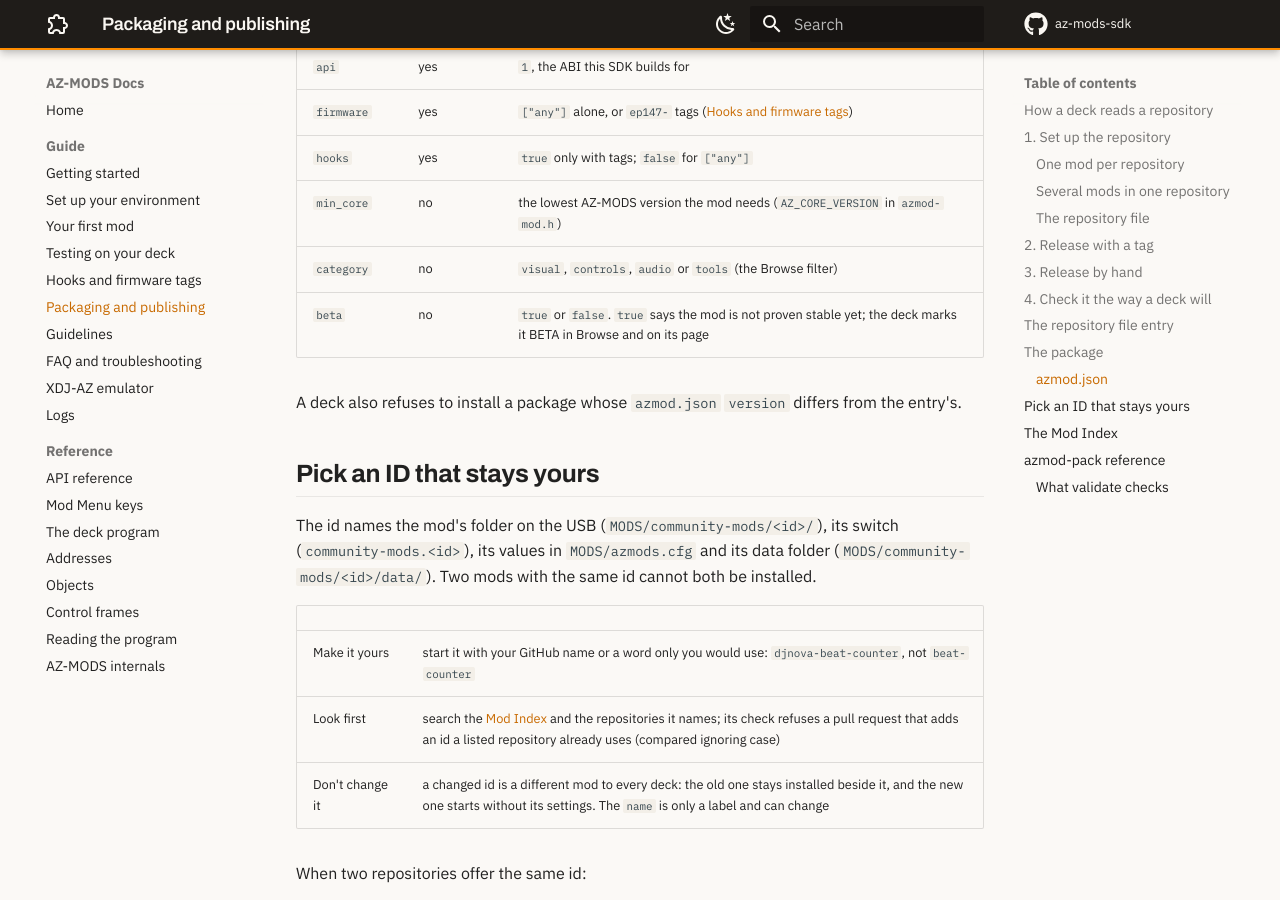
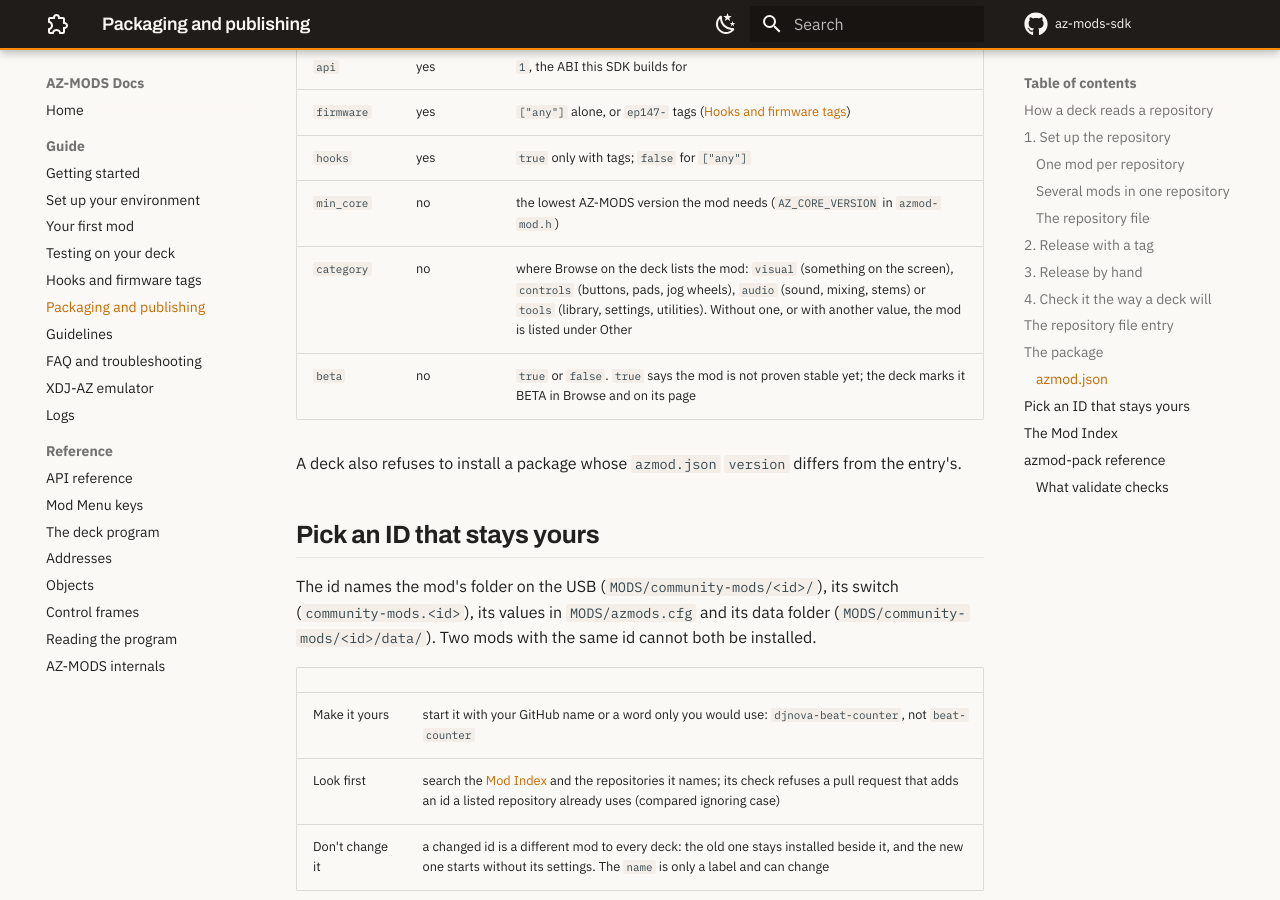
Before and after one commit to Kyle-Hosman/az-mods-sdk, an MkDocs documentation site: the page built from docs/06-publishing.md, in a window 1280 px wide and 900 px high, scrolled down 7894 px. Built offline with MkDocs 1.6.1 and Material for MkDocs 9.7.7, drawn with Linux system fonts in a browser that asks for light colours; comment, search, counter and statistics services are not loaded.

Commit message:
Docs: category, beta and screenshots where a first mod is set up; the template lists its category

```diff
--- a/docs/06-publishing.md
+++ b/docs/06-publishing.md
@@ -266,7 +266,7 @@ objects and no repeated keys.
 | `firmware` | yes | `["any"]` alone, or `ep147-` tags ([Hooks and firmware tags](05-hooks-and-firmware.md)) |
 | `hooks` | yes | `true` only with tags; `false` for `["any"]` |
 | `min_core` | no | the lowest AZ-MODS version the mod needs (`AZ_CORE_VERSION` in `azmod-mod.h`) |
-| `category` | no | `visual`, `controls`, `audio` or `tools` (the Browse filter) |
+| `category` | no | where Browse on the deck lists the mod: `visual` (something on the screen), `controls` (buttons, pads, jog wheels), `audio` (sound, mixing, stems) or `tools` (library, settings, utilities). Without one, or with another value, the mod is listed under Other |
 | `beta` | no | `true` or `false`. `true` says the mod is not proven stable yet; the deck marks it BETA in Browse and on its page |
 
 A deck also refuses to install a package whose `azmod.json` `version` differs from the entry's.
```
Also changed, not shown: docs/03-first-mod.md (+5 -1 lines), 1 other file.
